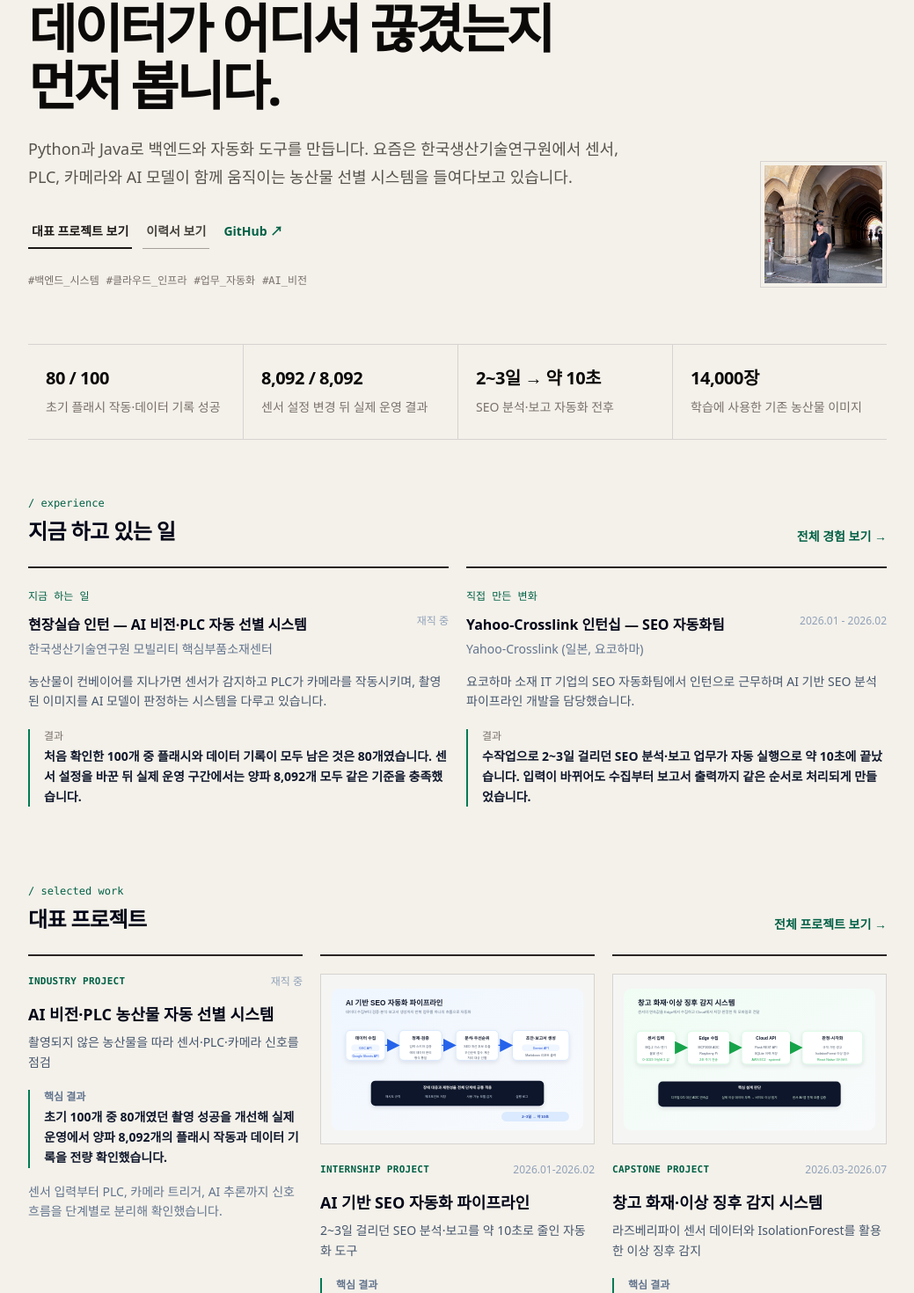
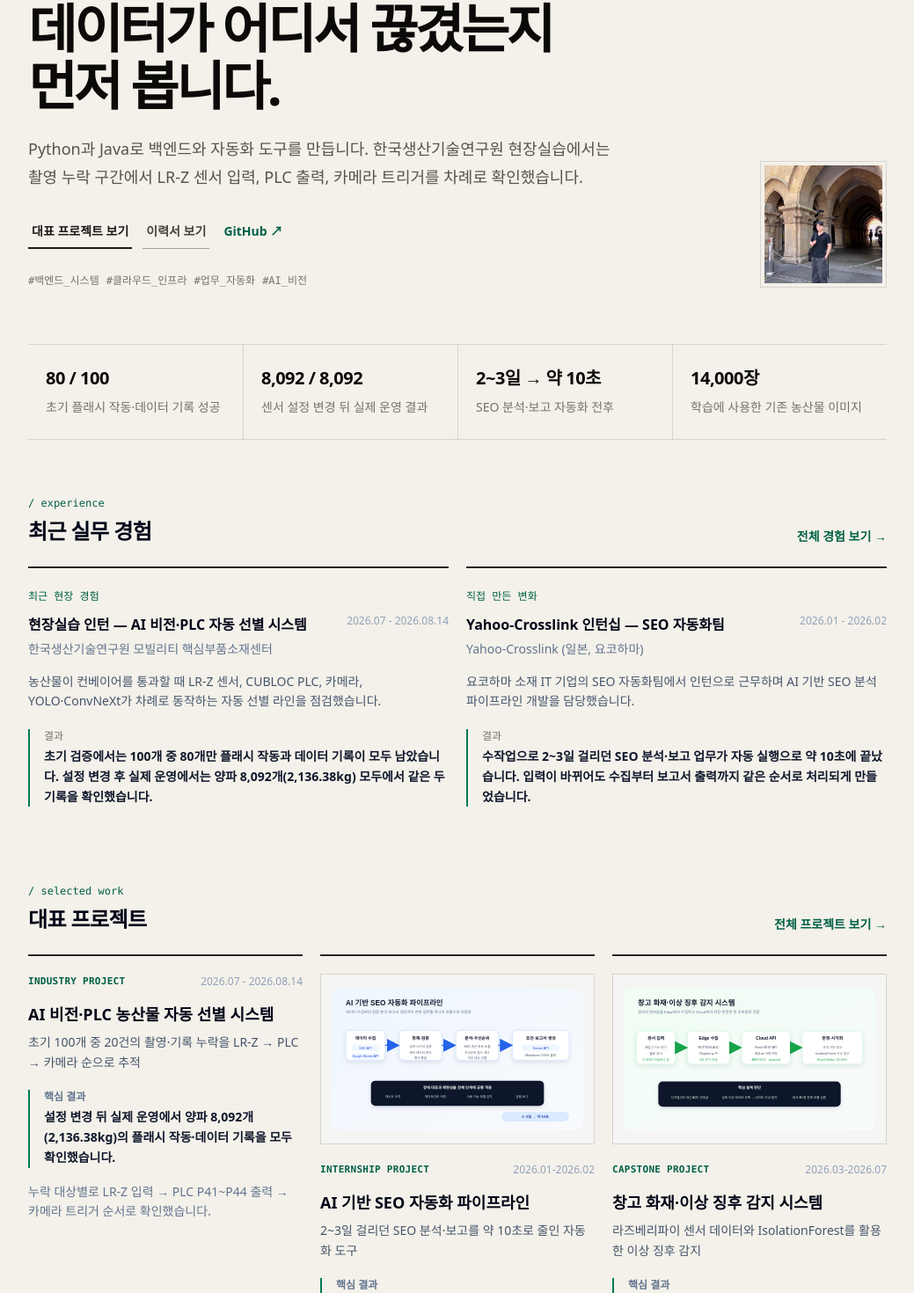
Before and after one commit to lukemin-dev/gyumin-archive, a Next.js app: page / in a window 1280 px wide. Shown: the part 242-1712 px from the top of the page at 88% size, without its empty margins (120-1159 px from the left). Built offline with nearby package versions, Linux system fonts and the light colour scheme.

Commit message:
Update KITECH internship end date

```diff
--- a/src/app/about/page.tsx
+++ b/src/app/about/page.tsx
@@ -11,9 +11,7 @@ export const metadata = {
 
 export default function AboutPage() {
   const education = profile.education[0];
-  const currentExperience = experiences.find((experience) =>
-    experience.period.includes("재직 중") || experience.period.includes("진행 중"),
-  );
+  const recentExperience = experiences[0];
 
   return (
     <div>
@@ -56,21 +54,21 @@ export default function AboutPage() {
         </div>
       </section>
 
-      {currentExperience && (
+      {recentExperience && (
         <SectionBlock
-          title="현재 집중하는 경험"
-          description="지금 맡고 있는 범위까지만 적었습니다."
+          title="최근 현장 경험"
+          description="현장실습에서 직접 맡은 범위까지만 적었습니다."
         >
           <div className="rounded-2xl border border-blue-100 bg-blue-50 p-6">
             <div className="flex flex-col gap-2 sm:flex-row sm:items-start sm:justify-between">
               <div>
-                <h3 className="font-bold text-slate-950">{currentExperience.title}</h3>
-                <p className="mt-1 text-sm text-slate-500">{currentExperience.company}</p>
+                <h3 className="font-bold text-slate-950">{recentExperience.title}</h3>
+                <p className="mt-1 text-sm text-slate-500">{recentExperience.company}</p>
               </div>
-              <span className="text-xs font-semibold text-blue-700">{currentExperience.period}</span>
+              <span className="text-xs font-semibold text-blue-700">{recentExperience.period}</span>
             </div>
             <p className="mt-4 text-sm leading-relaxed text-slate-700">
-              {currentExperience.responsibility}
+              {recentExperience.responsibility}
             </p>
           </div>
         </SectionBlock>
--- a/src/app/en/page.tsx
+++ b/src/app/en/page.tsx
@@ -99,8 +99,9 @@ export default function EnglishSummaryPage() {
           I build backend systems and automation workflows with clear input rules,
           observable logs, and failure recovery in mind. During an internship in
           Japan, I reduced an SEO analysis and reporting workflow from two to three
-          days to about ten seconds. I am currently working on an AI vision and PLC
-          based agricultural sorting system at the Korea Institute of Industrial Technology.
+          days to about ten seconds. From July 2026 through August 14, 2026, I worked
+          on an AI vision and PLC-based agricultural sorting system at the Korea Institute
+          of Industrial Technology.
         </p>
         <p className="mt-4 max-w-3xl text-sm leading-7 text-slate-500">
           I can communicate in English for technical documentation and project work,
--- a/src/app/experience/page.tsx
+++ b/src/app/experience/page.tsx
@@ -13,7 +13,7 @@ export default function ExperiencePage() {
       <PageHeader
         eyebrow="Experience"
         title="어디에서 무엇을 맡았는지"
-        description="현재 업무와 인턴십, 연구 경험을 실제로 맡은 일과 결과를 기준으로 적었습니다."
+        description="현장실습과 인턴십, 연구 경험을 실제로 맡은 일과 결과를 기준으로 적었습니다."
       />
 
       <div className="grid gap-6">
--- a/src/app/page.tsx
+++ b/src/app/page.tsx
@@ -6,9 +6,7 @@ import { experiences } from "@/data/experience";
 import { profile } from "@/data/profile";
 import { notes, projects } from "@/lib/content-data";
 
-const currentExperience = experiences.find((experience) =>
-  experience.period.includes("재직 중") || experience.period.includes("진행 중"),
-);
+const recentExperience = experiences[0];
 const impactExperience = experiences.find((experience) => experience.featured);
 const featuredProjects = projects.filter((project) => project.featured).slice(0, 3);
 const latestNotes = notes.slice(0, 3);
@@ -42,7 +40,7 @@ function ExperiencePreview({
   return (
     <article className="border-t-2 border-stone-800 py-6">
       <p className="font-mono text-xs text-emerald-800">
-        {eyebrow === "Current" ? "지금 하는 일" : "직접 만든 변화"}
+        {eyebrow === "Recent" ? "최근 현장 경험" : "직접 만든 변화"}
       </p>
       <div className="mt-3 flex flex-col gap-1 sm:flex-row sm:items-start sm:justify-between sm:gap-5">
         <div>
@@ -77,8 +75,8 @@ export default function Home() {
               <br className="hidden sm:block" /> 먼저 봅니다.
             </h1>
             <p className="mt-6 max-w-2xl text-base leading-8 text-stone-600 sm:text-lg">
-              Python과 Java로 백엔드와 자동화 도구를 만듭니다. 요즘은 한국생산기술연구원에서
-              센서, PLC, 카메라와 AI 모델이 함께 움직이는 농산물 선별 시스템을 들여다보고 있습니다.
+              Python과 Java로 백엔드와 자동화 도구를 만듭니다. 한국생산기술연구원 현장실습에서는
+              촬영 누락 구간에서 LR-Z 센서 입력, PLC 출력, 카메라 트리거를 차례로 확인했습니다.
             </p>
 
             <div className="mt-7 flex flex-wrap gap-3">
@@ -143,7 +141,7 @@ export default function Home() {
         ))}
       </section>
 
-      {(currentExperience || impactExperience) && (
+      {(recentExperience || impactExperience) && (
         <section className="mt-16">
           <div className="mb-6 flex items-end justify-between gap-4">
             <div>
@@ -151,7 +149,7 @@ export default function Home() {
                 / experience
               </p>
               <h2 className="mt-2 text-2xl font-bold tracking-tight text-slate-950">
-                지금 하고 있는 일
+                최근 실무 경험
               </h2>
             </div>
             <Link href="/experience" className="text-sm font-semibold text-emerald-800 hover:underline">
@@ -159,10 +157,10 @@ export default function Home() {
             </Link>
           </div>
           <div className="grid gap-5 lg:grid-cols-2">
-            {currentExperience && (
-              <ExperiencePreview eyebrow="Current" experience={currentExperience} />
+            {recentExperience && (
+              <ExperiencePreview eyebrow="Recent" experience={recentExperience} />
             )}
-            {impactExperience && impactExperience !== currentExperience && (
+            {impactExperience && impactExperience !== recentExperience && (
               <ExperiencePreview eyebrow="Measured Impact" experience={impactExperience} />
             )}
           </div>
--- a/src/app/resume/page.tsx
+++ b/src/app/resume/page.tsx
@@ -28,13 +28,13 @@ export default function ResumePage() {
         <div className="grid gap-8 p-7 sm:p-9 lg:grid-cols-[1fr_0.9fr] lg:items-center">
           <div>
             <span className="inline-flex rounded-full bg-blue-50 px-3 py-1.5 text-xs font-bold text-blue-700">
-              2026.07 업데이트 · A4 1페이지
+              2026.08 업데이트 · A4 1페이지
             </span>
             <h2 className="mt-5 text-2xl font-bold tracking-tight text-slate-950">
               {profile.name} · {profile.title}
             </h2>
             <p className="mt-3 max-w-xl text-sm leading-relaxed text-slate-600">
-              실무 성과, 현재 경험, 대표 프로젝트와 기술 기반을 한 화면에서 확인할 수 있습니다.
+              실무 성과, 현장 경험, 대표 프로젝트와 기술 기반을 한 화면에서 확인할 수 있습니다.
               이메일·GitHub·포트폴리오 링크도 PDF 안에서 바로 열립니다.
             </p>
 
--- a/src/components/KitechSignalFlow.tsx
+++ b/src/components/KitechSignalFlow.tsx
@@ -13,7 +13,7 @@ export default function KitechSignalFlow() {
         <p className="text-xs font-bold uppercase tracking-[0.14em] text-blue-700">
           Signal Flow
         </p>
-        <p className="mt-2 font-bold text-slate-950">촬영 결과가 만들어지는 전체 흐름</p>
+        <p className="mt-2 font-bold text-slate-950">플래시 작동과 데이터 기록을 확인한 순서</p>
         <p className="mt-1 text-sm text-slate-600">
           각 경계의 입력과 출력을 순서대로 확인해 누락 지점을 좁혔습니다.
         </p>
--- a/src/data/experience.ts
+++ b/src/data/experience.ts
@@ -4,19 +4,19 @@ export const experiences: Experience[] = [
   {
     title: "현장실습 인턴 — AI 비전·PLC 자동 선별 시스템",
     company: "한국생산기술연구원 모빌리티 핵심부품소재센터",
-    period: "재직 중",
+    period: "2026.07 - 2026.08.14",
     context:
-      "농산물이 컨베이어를 지나가면 센서가 감지하고 PLC가 카메라를 작동시키며, 촬영된 이미지를 AI 모델이 판정하는 시스템을 다루고 있습니다.",
+      "농산물이 컨베이어를 통과할 때 LR-Z 센서, CUBLOC PLC, 카메라, YOLO·ConvNeXt가 차례로 동작하는 자동 선별 라인을 점검했습니다.",
     responsibility:
-      "YOLO 객체 검출 모델과 ConvNeXt 등급 분류 모델을 학습·튜닝하고 실제 컨베이어에서 결과를 확인하고 있습니다. 양파와 단호박 촬영 데이터를 등급 기준에 맞춰 라벨링하고 학습 데이터의 품질도 살펴봅니다.",
+      "YOLO 객체 검출·ConvNeXt 등급 분류 모델 학습·튜닝에 참여하고, 양파·단호박 촬영 데이터의 라벨이 등급 기준과 맞는지 확인했습니다. 촬영 누락이 나면 LR-Z 입력, PLC 출력, 카메라 트리거를 순서대로 확인했습니다.",
     problemEncountered:
-      "초기에는 컨베이어를 통과한 농산물이 일부 촬영되지 않았지만, 모델 문제인지 카메라 문제인지 설비 신호 문제인지 한 번에 판단하기 어려웠습니다.",
+      "초기 100개 검증에서 20개는 플래시 작동과 데이터 기록이 동시에 남지 않았습니다. 최종 이미지에서만 누락이 보여 센서, PLC, 카메라, 모델 중 어느 단계에서 끊겼는지 바로 알 수 없었습니다.",
     actionTaken:
-      "플래시가 터지지 않은 구간을 기준으로 KEYENCE LR-Z 센서 입력, PLC 출력, 카메라 트리거를 차례로 확인했습니다. 로그의 신호와 실제 컨베이어 동작도 함께 비교했습니다.",
+      "누락된 대상의 시점을 맞춰 LR-Z 센서 입력, PLC P41~P44 출력, 카메라 트리거를 점검했습니다. LR-Z를 U.C.D. 배경 튜닝 모드로 바꾸고 응답 시간을 50ms에서 10ms로 조정했으며, P41~P44 출력 조건을 수정했습니다.",
     result:
-      "처음 확인한 100개 중 플래시와 데이터 기록이 모두 남은 것은 80개였습니다. 센서 설정을 바꾼 뒤 실제 운영 구간에서는 양파 8,092개 모두 같은 기준을 충족했습니다.",
+      "초기 검증에서는 100개 중 80개만 플래시 작동과 데이터 기록이 모두 남았습니다. 설정 변경 후 실제 운영에서는 양파 8,092개(2,136.38kg) 모두에서 같은 두 기록을 확인했습니다.",
     whatILearned:
-      "처음에는 촬영 누락을 모델 문제로 생각하기 쉬웠지만, 실제 원인은 모델 앞단의 센서와 PLC에도 있을 수 있었습니다. 화면의 결과만 보지 않고 장비 신호를 거슬러 올라가는 방법을 익히고 있습니다.",
+      "촬영 결과가 없다고 해서 모델부터 확인하지 않았습니다. 이후에는 센서 입력 → PLC 출력 → 카메라 트리거 순서로 마지막으로 남은 신호를 찾아 확인 범위를 좁혔습니다.",
     techStack: ["Python", "YOLO", "ConvNeXt", "PLC", "KEYENCE LR-Z", "Computer Vision"],
   },
   {
--- a/src/data/profile.ts
+++ b/src/data/profile.ts
@@ -5,8 +5,8 @@ export const profile: Profile = {
   nameEn: "Gyumin Lee",
   title: "Backend · Cloud · Automation Engineer",
   tagline:
-    "복잡한 문제를 입력부터 결과까지 따라가며 원인을 찾고, 다시 같은 문제가 생겨도 대응할 수 있는 구조로 정리합니다.",
-  bio: "코드만 들여다보기보다 데이터가 어디에서 들어와 어떻게 흘러가는지 먼저 확인하는 개발자입니다. 일본 IT 기업 인턴십에서는 수작업으로 2~3일 걸리던 SEO 분석·보고 과정을 자동화했고, 지금은 한국생산기술연구원에서 센서와 PLC, 카메라, AI 모델이 함께 움직이는 농산물 선별 시스템을 다루고 있습니다. 잘된 결과만 남기기보다 막혔던 이유와 확인한 순서까지 기록하려고 합니다.",
+    "입력값과 로그를 확인해 문제가 생긴 지점을 좁히고, 실패해도 이어서 실행할 수 있게 만듭니다.",
+  bio: "입력값, 로그, 결과를 함께 확인해 문제가 생긴 지점을 좁히는 개발자입니다. 일본 IT 기업 인턴십에서는 수작업으로 2~3일 걸리던 SEO 분석·보고 과정을 약 10초로 자동화했습니다. 한국생산기술연구원 현장실습에서는 촬영 누락이 난 대상을 기준으로 LR-Z 센서, PLC, 카메라 트리거를 차례로 점검했습니다.",
   email: "lgmlgm227@naver.com",
   github: "https://github.com/lukemin-dev",
   portfolioRepo: "https://github.com/lukemin-dev/gyumin-archive",
--- a/src/data/projects.ts
+++ b/src/data/projects.ts
@@ -5,53 +5,53 @@ export const projects: Project[] = [
     slug: "kitech-ai-vision-sorting",
     title: "AI 비전·PLC 농산물 자동 선별 시스템",
     type: "Industry Project",
-    period: "재직 중",
-    theme: "촬영되지 않은 농산물을 따라 센서·PLC·카메라 신호를 점검",
+    period: "2026.07 - 2026.08.14",
+    theme: "초기 100개 중 20건의 촬영·기록 누락을 LR-Z → PLC → 카메라 순으로 추적",
     details: [
-      "KEYENCE LR-Z 센서, CUBLOC PLC, 카메라, YOLO, ConvNeXt가 연결된 현장 시스템 분석",
-      "초기 검증 100개 중 80개만 플래시 작동과 데이터 기록에 성공한 문제를 센서 설정 변경으로 개선",
-      "이후 실제 컨베이어 운영에서 양파 8,092개의 플래시 작동과 데이터 기록을 전량 확인",
+      "LR-Z 센서, CUBLOC PLC P41~P44 출력, 카메라 트리거, YOLO·ConvNeXt 처리 구간을 순서대로 점검",
+      "LR-Z 응답 시간을 50ms에서 10ms로 조정하고 P41~P44 출력 조건을 수정",
+      "설정 변경 뒤 양파 8,092개(2,136.38kg)의 플래시 작동·데이터 기록을 모두 확인",
     ],
-    role: "팀 프로젝트 · AI 모델 학습·튜닝, 데이터 라벨링·품질 확인, 센서·PLC 신호 흐름 분석과 현장 검증",
-    scope: "모델 성능만 보지 않고 센서 입력 → PLC 출력 → 카메라 트리거 → AI 추론까지 전체 흐름을 담당 범위에서 점검",
+    role: "팀 프로젝트 · 양파·단호박 라벨 확인, YOLO·ConvNeXt 학습·튜닝, 촬영 누락 구간의 센서·PLC·카메라 흐름 점검",
+    scope: "촬영 누락 대상을 기준으로 LR-Z 센서 입력 → CUBLOC PLC 출력 → 카메라 트리거 → 모델 처리 순서를 확인",
     problem:
-      "실제 컨베이어에서 농산물 일부가 촬영되지 않았습니다. 촬영 결과만으로는 객체 검출 모델, 카메라 트리거, PLC 출력, 센서 감지 중 어느 단계에서 누락이 발생했는지 바로 판단하기 어려웠습니다.",
+      "초기 100개 검증에서 20개는 플래시 작동과 데이터 기록이 동시에 남지 않았습니다. 누락은 최종 이미지에서만 확인돼 센서 감지, PLC 출력, 카메라 트리거, 모델 처리 중 어디서 끊겼는지 바로 알 수 없었습니다.",
     myContribution: [
-      "YOLO 객체 검출 모델과 ConvNeXt 등급 분류 모델 학습·튜닝 및 실제 컨베이어 환경 평가",
-      "양파와 단호박 촬영 데이터 라벨링 및 학습 데이터 품질 검수",
-      "LR-Z 센서 입력, PLC 출력, 카메라 트리거, AI 추론 단계별 입력·출력 점검",
-      "센서 설정 변경 후 플래시 작동과 데이터 기록을 기준으로 실제 운영 결과 재검증",
+      "YOLO 객체 검출·ConvNeXt 등급 분류 모델 학습·튜닝에 참여",
+      "양파·단호박 촬영 데이터의 라벨이 등급 기준과 맞는지 확인",
+      "LR-Z 센서 입력, CUBLOC PLC P41~P44 출력, 카메라 트리거를 누락 대상별로 점검",
+      "LR-Z의 U.C.D. 배경 튜닝·응답 시간과 P41~P44 출력 조건 변경 후 실제 운영 결과 재확인",
     ],
     bottleneck:
-      "촬영 누락은 최종 이미지에서만 드러났고, 모델과 설비가 연결된 시스템이라 한 구성 요소만 확인해서는 원인을 특정할 수 없었습니다.",
+      "촬영 누락은 최종 이미지에서만 드러났습니다. 촬영 결과만으로는 센서 감지, PLC 출력, 카메라 트리거, 모델 처리 중 어느 단계에서 누락됐는지 알 수 없었습니다.",
     solution:
-      "플래시가 터지지 않은 구간부터 LR-Z 센서 입력, PLC 출력, 카메라 트리거를 거슬러 올라갔습니다. 로그와 실제 컨베이어 동작을 맞춰 보며 누락 지점을 좁히고 센서 설정과 PLC 출력 조건을 조정했습니다.",
+      "플래시가 작동하지 않은 대상을 기준으로 LR-Z 입력, PLC P41~P44 출력, 카메라 트리거를 거슬러 올라갔습니다. LR-Z를 U.C.D. 배경 튜닝 모드로 바꾸고 응답 시간을 50ms에서 10ms로 조정했으며, P41~P44 출력 조건을 수정했습니다.",
     result:
-      "초기 검증에서는 100개 중 80개만 플래시가 작동하고 데이터가 기록됐습니다. 센서 설정 변경 후 실제 컨베이어 운영에서 양파 8,092개 모두 플래시 작동과 데이터 기록이 완료된 것을 확인했습니다. 모델 학습에는 약 14,000장 규모의 기존 농산물 이미지 데이터셋을 활용했습니다.",
+      "초기 검증에서는 100개 중 80개만 플래시 작동과 데이터 기록이 모두 남았습니다. 설정 변경 후 실제 컨베이어 운영에서는 양파 8,092개(2,136.38kg) 모두에서 같은 두 기록을 확인했습니다. 모델 학습에는 기존 농산물 이미지 약 14,000장을 사용했습니다.",
     validation: [
-      "초기 검증 100개 중 플래시 작동과 데이터 기록이 완료된 80개를 성공으로 집계",
-      "센서 설정 변경 후 양파 8,092개가 통과한 실제 운영 구간에서 같은 기준으로 전량 성공 확인",
-      "센서·PLC·카메라·AI 단계의 입력과 출력을 분리해 원인 범위를 확인",
+      "성공 기준을 플래시 작동과 데이터 기록이 동시에 남는지로 정하고, 초기 100개 중 80개를 집계",
+      "설정 변경 후 양파 8,092개(2,136.38kg)가 통과한 실제 운영 구간에서 같은 기준을 모두 충족하는지 확인",
+      "LR-Z 입력, PLC 출력, 카메라 트리거, 모델 처리 구간을 분리해 확인",
       "보안상 원본 설비 로그와 코드는 공개하지 않고 검증 절차와 결과만 공개",
     ],
     retrospective:
-      "이번에는 장비별 로그와 현장 동작의 시간을 직접 맞춰 봤습니다. 다시 한다면 농산물마다 같은 식별자를 붙여 센서 감지부터 추론 결과까지 한 번에 추적할 수 있게 만들고 싶습니다.",
+      "로그와 실제 컨베이어 동작을 함께 보며 센서 입력, PLC 출력, 촬영 결과를 순서대로 비교했습니다. 다시 한다면 농산물마다 같은 식별자를 부여해 센서 감지부터 추론 결과까지 한 번에 비교하겠습니다.",
     interviewPoints: [
-      "모델 문제가 아닌 센서·PLC 신호 문제로 원인을 좁힌 과정",
+      "촬영 누락이 보일 때 모델뿐 아니라 센서·PLC·카메라 구간까지 확인한 과정",
       "촬영 성공률과 8,092개 전량 촬영을 확인한 현장 검증 방식",
-      "AI 모델과 설비가 결합된 시스템에서 단계별 로그를 설계하는 방법",
+      "단계별 로그와 컨베이어 동작을 대조해 확인 범위를 좁힌 방법",
     ],
     techContext:
-      "YOLO는 컨베이어 이미지에서 농산물을 검출하고, ConvNeXt는 촬영된 농산물의 등급을 분류하는 데 사용했습니다. 촬영 누락은 모델만으로 해결할 수 없어 LR-Z 센서와 PLC 신호까지 관찰 범위를 확장했습니다.",
-    shortProblem: "농산물 일부가 촬영되지 않았지만 모델·카메라·설비 중 원인을 바로 판단하기 어려웠습니다.",
-    shortAction: "센서 입력부터 PLC, 카메라 트리거, AI 추론까지 신호 흐름을 단계별로 분리해 확인했습니다.",
-    shortResult: "초기 100개 중 80개였던 촬영 성공을 개선해 실제 운영에서 양파 8,092개의 플래시 작동과 데이터 기록을 전량 확인했습니다.",
+      "YOLO는 컨베이어 이미지에서 농산물을 검출하고 ConvNeXt는 등급을 분류했습니다. 촬영 결과가 없을 때에는 모델뿐 아니라 LR-Z 입력과 PLC·카메라 출력도 함께 확인했습니다.",
+    shortProblem: "초기 100개 중 20개에서 플래시 작동과 데이터 기록이 동시에 남지 않았습니다.",
+    shortAction: "누락 대상별로 LR-Z 입력 → PLC P41~P44 출력 → 카메라 트리거 순서로 확인했습니다.",
+    shortResult: "설정 변경 뒤 실제 운영에서 양파 8,092개(2,136.38kg)의 플래시 작동·데이터 기록을 모두 확인했습니다.",
     shortQuestion: "현장 AI 시스템에서 모델과 설비 문제를 분리해 추적한 방법",
     privateCode: true,
     evidence: [
       {
         label: "현장 검증 결과",
-        description: "센서 설정 변경 후 실제 컨베이어 운영에서 양파 8,092개 모두 플래시가 작동하고 데이터가 기록되는 것을 확인했습니다.",
+        description: "설정 변경 후 실제 컨베이어 운영에서 양파 8,092개(2,136.38kg)의 플래시 작동과 데이터 기록을 모두 확인했습니다.",
       },
       {
         label: "데이터 활용",
```
Also changed, not shown: src/app/jp/page.tsx (+5 -5 lines), src/data/notes.ts (+8 -8 lines), 2 other files (tests, documents, lock files or other folders).
